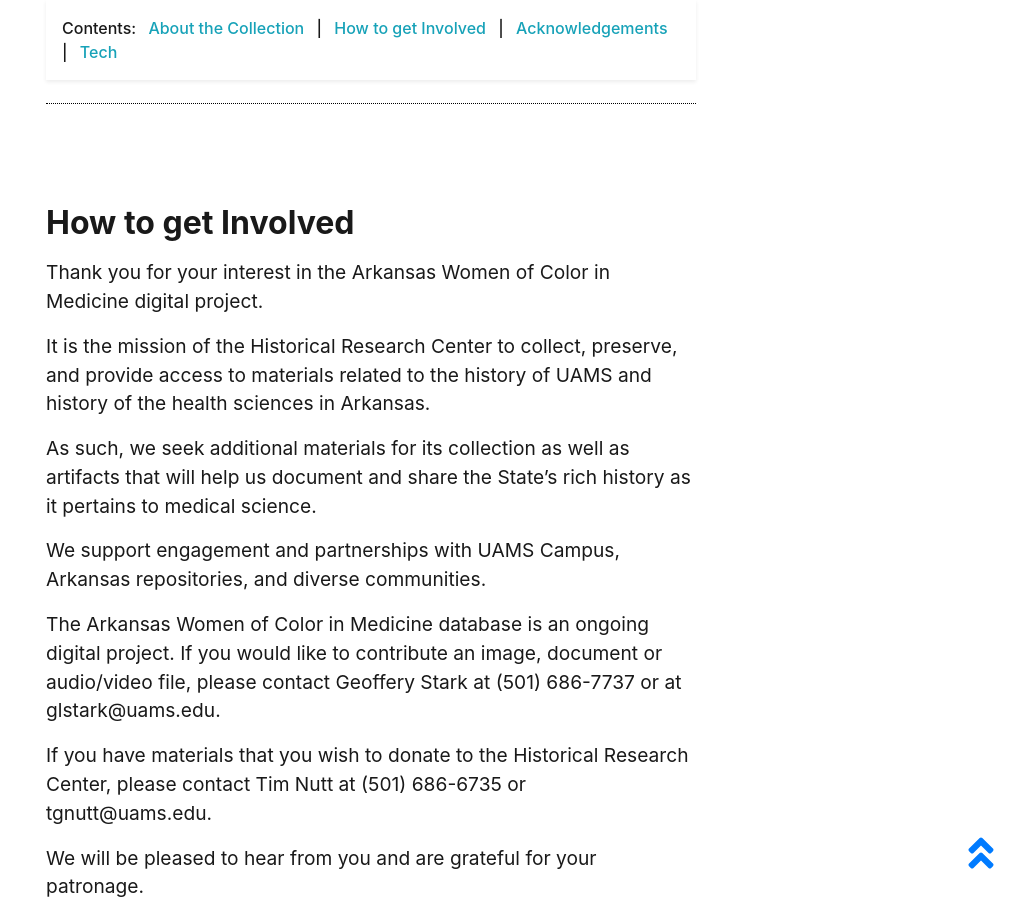
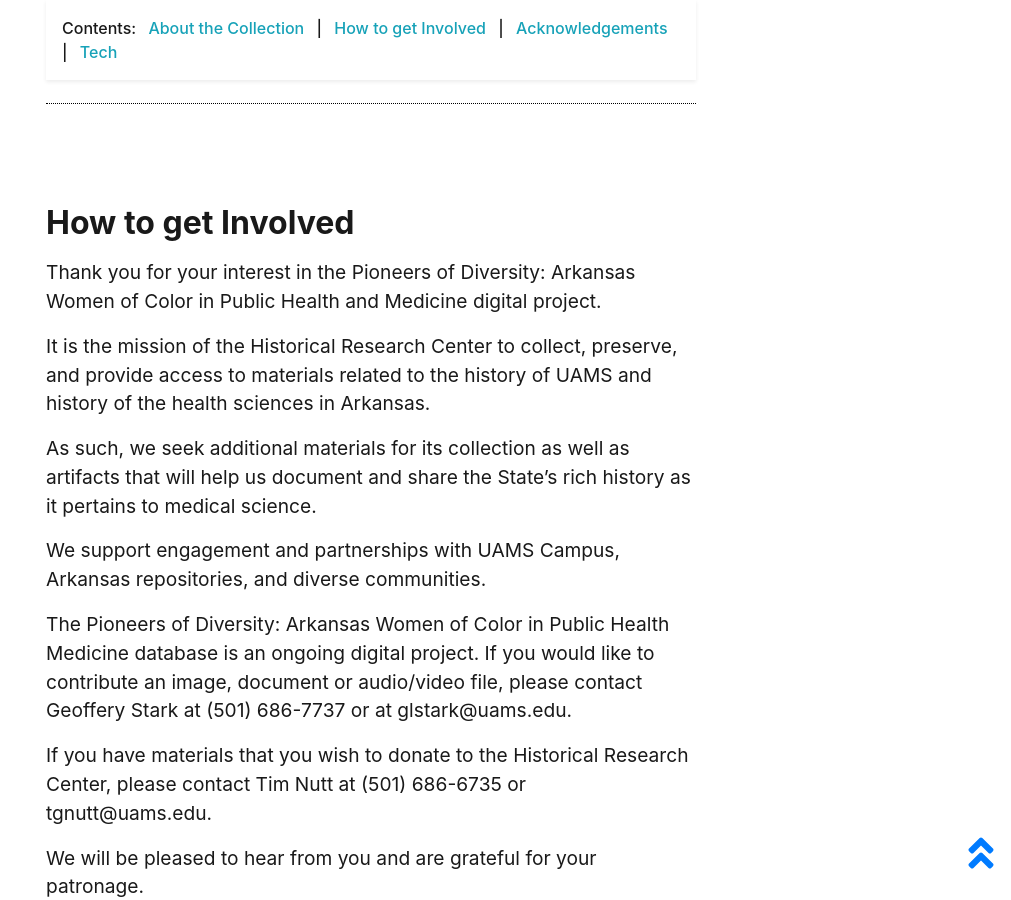
Before and after one commit to Starkad2/Wocim-GH2, a Jekyll site: the page built from pages/about.md, in a window 1280 px wide and 900 px high, scrolled down 1197 px. Shown: the whole window, without its empty margins (269-1280 px from the left). Built offline with Jekyll 4.4.1, drawn with Linux system fonts in a browser that asks for light colours.

Commit message:
Update how_to_get.md

```diff
--- a/_includes/cb/how_to_get.md
+++ b/_includes/cb/how_to_get.md
@@ -3,7 +3,7 @@
 
 ## How to get Involved
 
-Thank you for your interest in the Arkansas Women of Color in Medicine digital project.
+Thank you for your interest in the Pioneers of Diversity: Arkansas Women of Color in Public Health and Medicine digital project.
 
 It is the mission of the Historical Research Center to collect, preserve, and provide access to materials related to the history of UAMS and history of the health sciences in Arkansas.
 
@@ -11,7 +11,7 @@
 
 We support engagement and partnerships with UAMS Campus, Arkansas repositories, and diverse communities.
 
-The Arkansas Women of Color in Medicine database is an ongoing digital project. If you would like to contribute an image, document or audio/video file, please contact Geoffery Stark at (501) 686-7737 or at glstark@uams.edu.
+The Pioneers of Diversity: Arkansas Women of Color in Public Health Medicine database is an ongoing digital project. If you would like to contribute an image, document or audio/video file, please contact Geoffery Stark at (501) 686-7737 or at glstark@uams.edu.
 
 If you have materials that you wish to donate to the Historical Research Center, please contact Tim Nutt at (501) 686-6735 or tgnutt@uams.edu.
 
```
